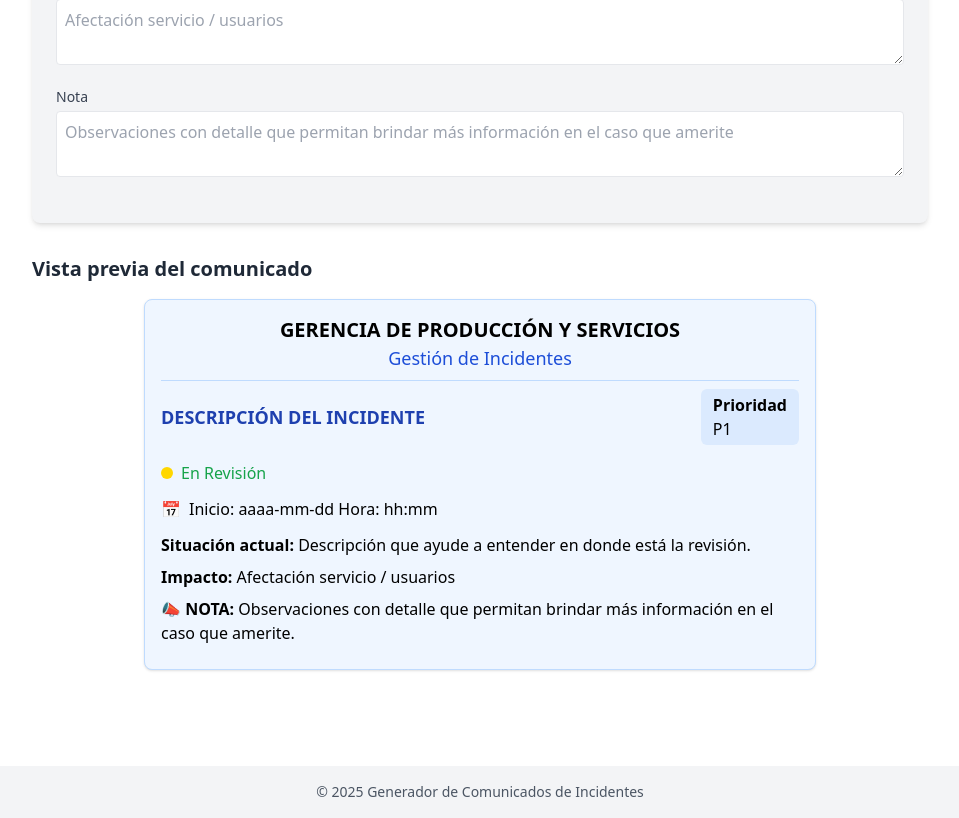
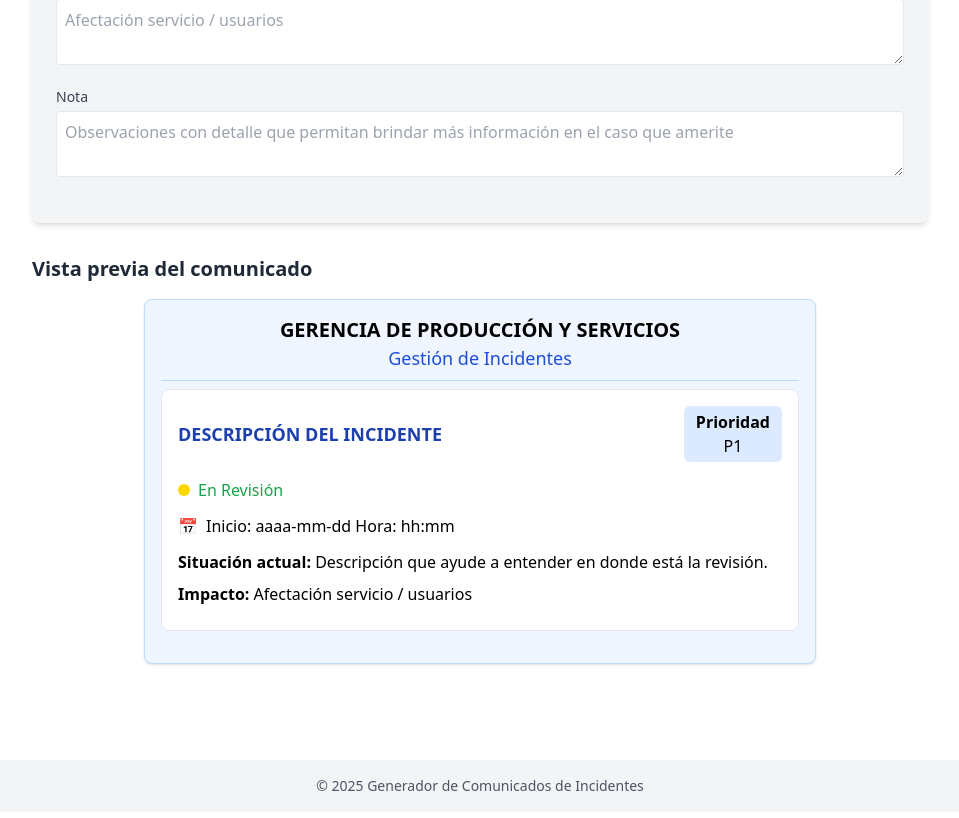
Before and after one commit to l6a6h6l/generador-comunicados-corroe, a React (Create React App) app: page / in a window 1280 px wide. Shown: the part 459-1277 px from the top of the page, without its empty margins (160-1119 px from the left). Built offline with nearby package versions, Linux system fonts and the light colour scheme; the HTML template or start-up script is replaced by a standard one.

Commit message:
Update FormularioIncidente.jsx

```diff
--- a/src/components/FormularioIncidente.jsx
+++ b/src/components/FormularioIncidente.jsx
@@ -1,4 +1,3 @@
-
 import React, { useState } from 'react';
 
 const EstadoIncidente = {
@@ -8,6 +7,7 @@ const EstadoIncidente = {
 };
 
 const FormularioIncidente = () => {
+  // eslint-disable-next-line no-unused-vars
   const [estado, setEstado] = useState(EstadoIncidente.REVISION);
   const [prioridad, setPrioridad] = useState('P1');
   const [fechaInicio, setFechaInicio] = useState('');
@@ -223,11 +223,12 @@ const FormularioIncidente = () => {
             <hr className="my-2 border-blue-200" />
           </div>
 
+          <div className="bg-white p-4 rounded-lg border border-gray-200 mb-4">
             <div className="flex justify-between items-center mb-4">
               <div className="font-bold text-blue-800 text-lg">DESCRIPCIÓN DEL INCIDENTE</div>
-            <div className="bg-blue-100 px-3 py-1 rounded-md">
+              <div className="bg-blue-100 px-3 py-1 rounded-md text-center">
                 <span className="font-bold">Prioridad</span><br/>
-              <span>{prioridad}</span>
+                <span className="text-center">{prioridad}</span>
               </div>
             </div>
 
@@ -307,8 +308,11 @@ const FormularioIncidente = () => {
               <strong>Impacto:</strong> {impacto || 'Afectación servicio / usuarios'}
             </div>
 
+            {nota && (
               <div className="mb-2">
-            <span className="text-orange-500">📣</span> <strong>NOTA:</strong> {nota || 'Observaciones con detalle que permitan brindar más información en el caso que amerite.'}
+                <span className="text-orange-500">📣</span> <strong>NOTA:</strong> {nota}
+              </div>
+            )}
           </div>
         </div>
       </div>
```
Lines whose indentation alone changed are shown as unchanged.
